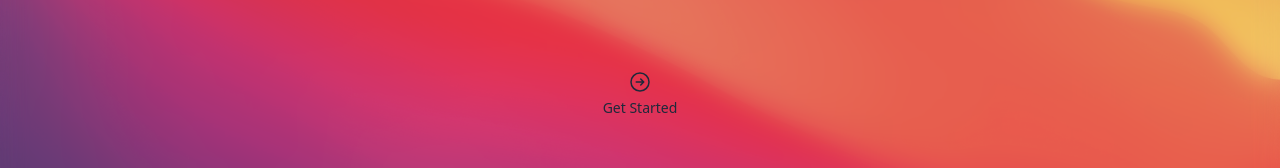
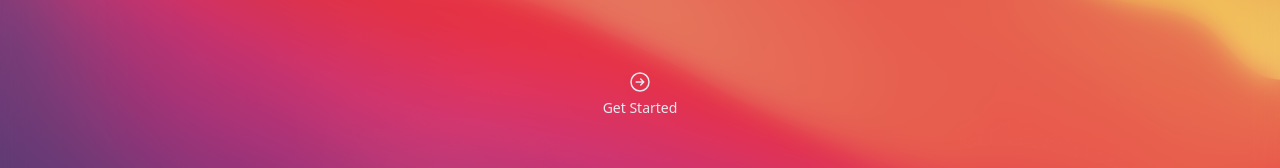
Before and after one commit to ajay24897/mac-js, a React (Create React App) app: page / in a window 1280 px wide. Shown: the part 556-724 px from the top of the page. Built offline with nearby package versions, Linux system fonts and the light colour scheme.

Commit message:
Fix: update style importance

```diff
--- a/src/components/atoms/Text/Text.js
+++ b/src/components/atoms/Text/Text.js
@@ -17,7 +17,7 @@ const Text = ({ className = "", style = {}, variant = "p", ...props }) => {
 };
 
 Text.defaultProps = {
-  className: "text-8xl",
+  className: "text-sm",
   children: "",
 };
 
--- a/src/screen/MacHomeScreen/OnBoarding/HelloGetStarted.js
+++ b/src/screen/MacHomeScreen/OnBoarding/HelloGetStarted.js
@@ -17,10 +17,13 @@ function HelloGetStarted() {
     <div className="flex flex-1 flex-col h-full justify-center items-center ">
       <Lottie animationData={HelloAnimationJson} className=" invert" />
       <Icon className="text-2xl">
-        <PiArrowCircleRight onClick={getStartClick} />
+        <PiArrowCircleRight
+          onClick={getStartClick}
+          className="!text-slate-200"
+        />
       </Icon>
 
-      <Text className="text-sm  mt-1">Get Started</Text>
+      <Text className="text-sm mt-1 !text-slate-200">Get Started</Text>
     </div>
   );
 }
```
